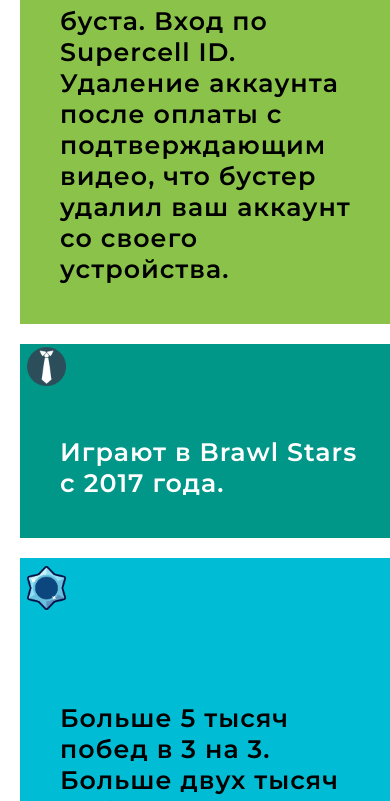
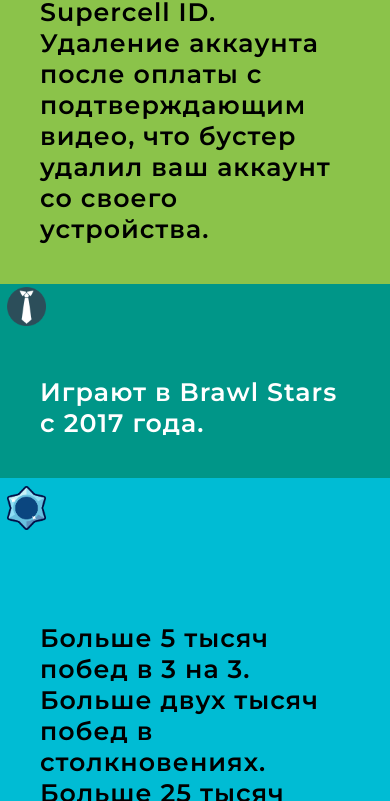
Before and after one commit to bestboostsite/bestboostsite.github.io, a plain HTML site: page index.html in a window 390 px wide. Shown: the part 476-1277 px from the top of the page. Drawn offline with nearby package versions, Linux system fonts and the light colour scheme; a script that the page names is missing.

Commit message:
Update index.css

```diff
--- a/index.css
+++ b/index.css
@@ -210,10 +210,7 @@ button {
 }
 @media (max-width: 480px) {
 	section {
-		display: flex;
 		height: auto;
-		width: 100vw;
-		margin: 20px;
 		background-size: 10%;
 	}
 	section:nth-child(odd),
@@ -278,7 +275,6 @@ button {
 @media (min-width: 480px) and (max-width: 1024px) {
 	section {
 		height: auto;
-		margin: 10px;
 	}
 	section h1 {
 		font-size: 8vh;
```
